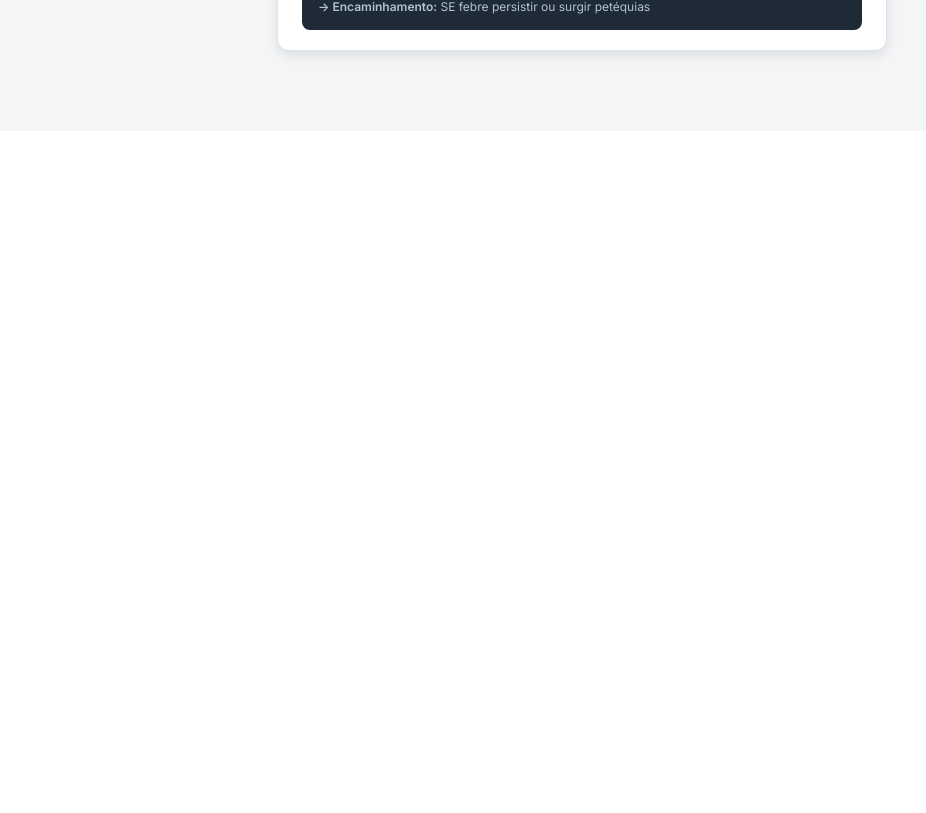
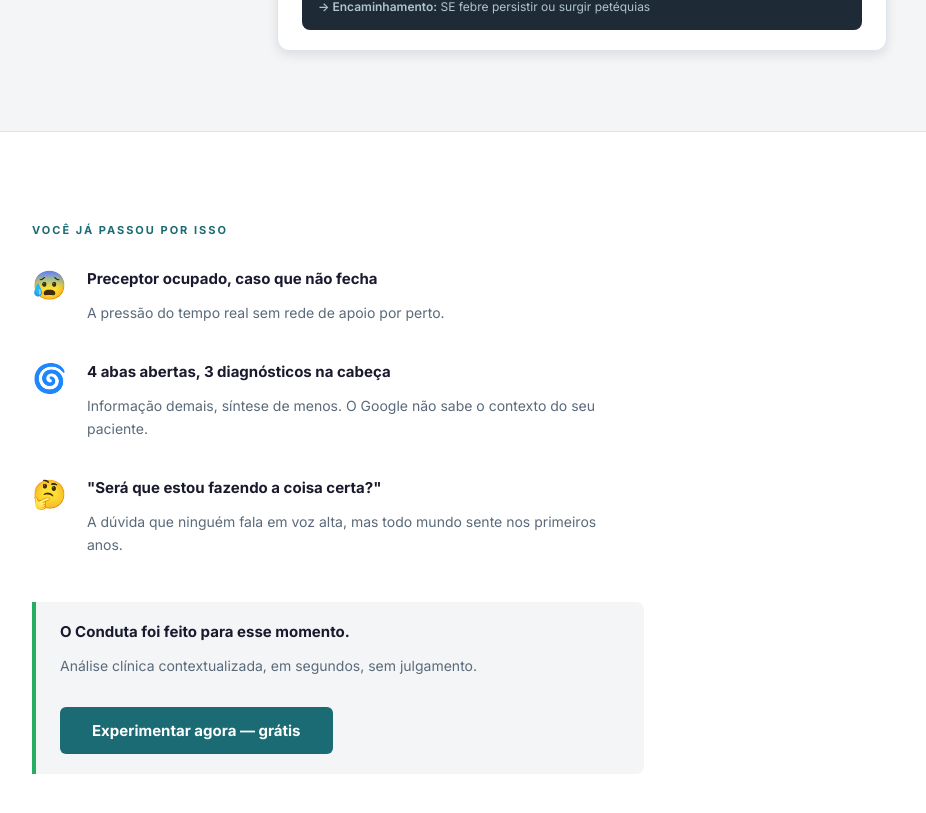
Before and after one commit to victorjordan95/conduta, a React (Vite) app in the folder conduta/frontend/: page / in a window 1280 px wide. Shown: the part 796-1609 px from the top of the page, without its empty margins (58-984 px from the left). Before the commit the page ends 935 px from the top, so only its background shows below. Built offline with nearby package versions, Linux system fonts and the light colour scheme; no server answers; the HTML template or start-up script is replaced by a standard one.

Commit message:
feat: seção dor da landing page

```diff
--- /dev/null
+++ b/conduta/frontend/src/components/landing/DorSection.jsx
@@ -0,0 +1,52 @@
+// frontend/src/components/landing/DorSection.jsx
+import { Link } from 'react-router-dom';
+import styles from './DorSection.module.scss';
+import shared from './landing.module.scss';
+
+const MOMENTOS = [
+  {
+    emoji: '😰',
+    titulo: 'Preceptor ocupado, caso que não fecha',
+    descricao: 'A pressão do tempo real sem rede de apoio por perto.',
+  },
+  {
+    emoji: '🌀',
+    titulo: '4 abas abertas, 3 diagnósticos na cabeça',
+    descricao: 'Informação demais, síntese de menos. O Google não sabe o contexto do seu paciente.',
+  },
+  {
+    emoji: '🤔',
+    titulo: '"Será que estou fazendo a coisa certa?"',
+    descricao: 'A dúvida que ninguém fala em voz alta, mas todo mundo sente nos primeiros anos.',
+  },
+];
+
+export default function DorSection() {
+  return (
+    <section className={styles.section}>
+      <div className={shared.section}>
+        <p className={shared.sectionLabel}>Você já passou por isso</p>
+
+        <div className={styles.momentos}>
+          {MOMENTOS.map((m) => (
+            <div key={m.titulo} className={styles.momento}>
+              <span className={styles.emoji}>{m.emoji}</span>
+              <div>
+                <strong className={styles.momentoTitulo}>{m.titulo}</strong>
+                <p className={styles.momentoDesc}>{m.descricao}</p>
+              </div>
+            </div>
+          ))}
+        </div>
+
+        <div className={styles.resolucao}>
+          <strong>O Conduta foi feito para esse momento.</strong>
+          <p>Análise clínica contextualizada, em segundos, sem julgamento.</p>
+          <Link to="/login" className={shared.ctaButton} style={{ marginTop: '16px', display: 'inline-block' }}>
+            Experimentar agora — grátis
+          </Link>
+        </div>
+      </div>
+    </section>
+  );
+}
--- /dev/null
+++ b/conduta/frontend/src/components/landing/DorSection.module.scss
@@ -0,0 +1,64 @@
+// frontend/src/components/landing/DorSection.module.scss
+@use '../../styles/variables' as *;
+
+.section {
+  background: $color-surface;
+  border-top: 1px solid $color-border;
+  border-bottom: 1px solid $color-border;
+}
+
+.momentos {
+  display: flex;
+  flex-direction: column;
+  gap: 24px;
+  margin: 32px 0;
+  max-width: 600px;
+}
+
+.momento {
+  display: flex;
+  gap: 20px;
+  align-items: flex-start;
+}
+
+.emoji {
+  font-size: 28px;
+  flex-shrink: 0;
+  line-height: 1;
+  margin-top: 2px;
+}
+
+.momentoTitulo {
+  font-size: 15px;
+  font-weight: 700;
+  color: $color-text-primary;
+  display: block;
+  margin-bottom: 4px;
+}
+
+.momentoDesc {
+  font-size: 14px;
+  color: $color-text-secondary;
+  line-height: 1.6;
+}
+
+.resolucao {
+  background: $color-bg;
+  border-left: 4px solid $color-success;
+  border-radius: 0 8px 8px 0;
+  padding: 20px 24px;
+  max-width: 560px;
+
+  strong {
+    font-size: 15px;
+    color: $color-text-primary;
+    display: block;
+    margin-bottom: 6px;
+  }
+
+  p {
+    font-size: 14px;
+    color: $color-text-secondary;
+    line-height: 1.6;
+  }
+}
--- a/conduta/frontend/src/pages/LandingPage.jsx
+++ b/conduta/frontend/src/pages/LandingPage.jsx
@@ -1,13 +1,14 @@
-// frontend/src/pages/LandingPage.jsx
 import styles from './LandingPage.module.scss';
 import Navbar from '../components/landing/Navbar';
 import HeroSection from '../components/landing/HeroSection';
+import DorSection from '../components/landing/DorSection';
 
 export default function LandingPage() {
   return (
     <div className={styles.page}>
       <Navbar />
       <HeroSection />
+      <DorSection />
     </div>
   );
 }
```
